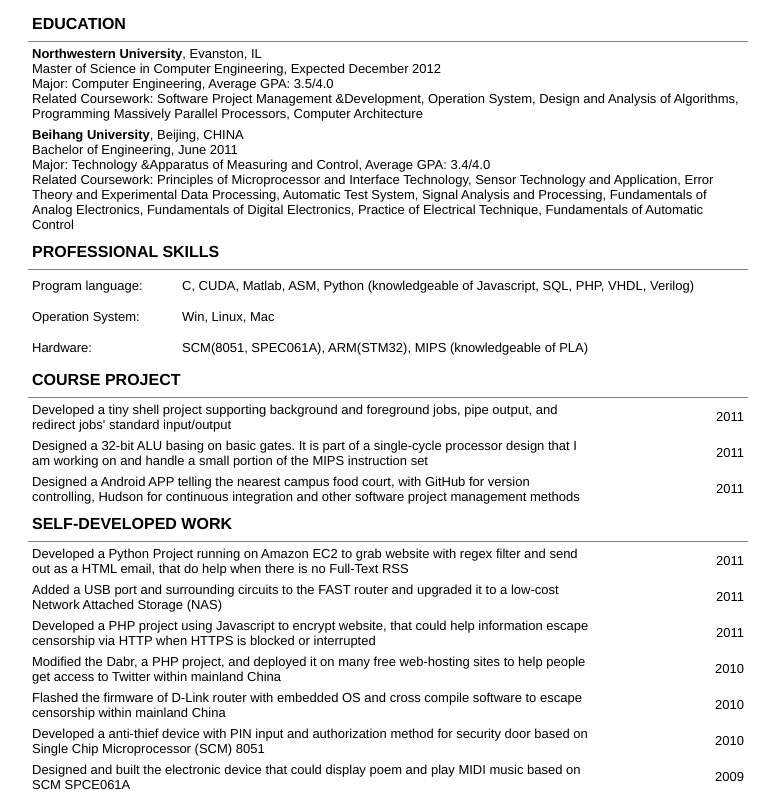
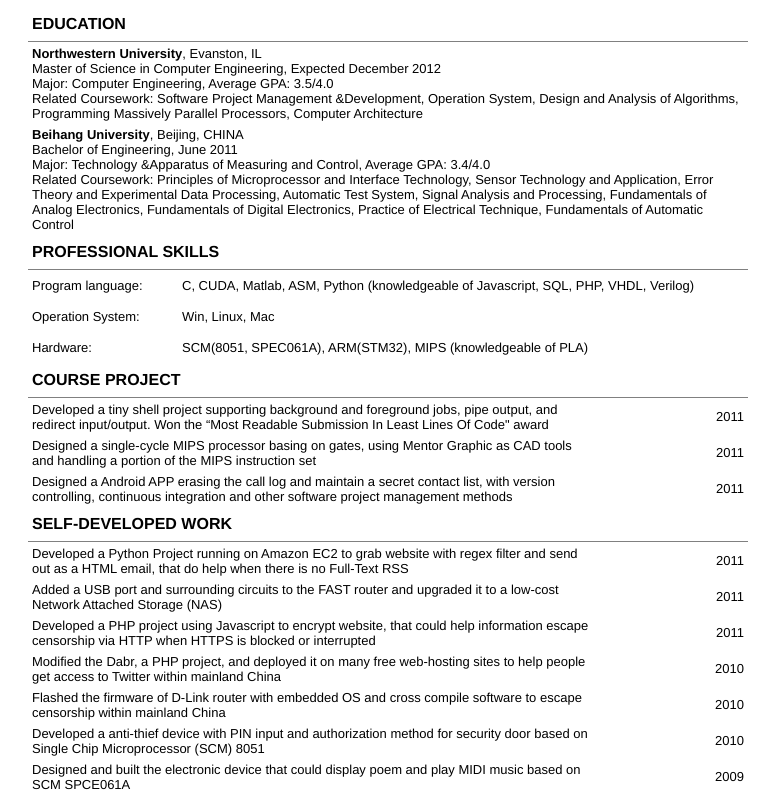
Before and after one commit to liuhaotian/liuhaotian.github.com, a plain HTML site: page index.html in a window 1280 px wide. Shown: the top 800 px of the page, without its empty margins (252-1027 px from the left). Drawn offline with Linux system fonts and the light colour scheme.

Commit message:
Change the course work

```diff
--- a/index.html
+++ b/index.html
@@ -54,9 +54,9 @@
 		</td></tr>
 	</table>
 	<table align=center cellspacing="2" cellpadding="2">
-		<tr><td>Developed a tiny shell project supporting background and foreground jobs, pipe output, and redirect jobs' standard input/output</td><td class="year">2011</td></tr>
-		<tr><td>Designed a 32-bit ALU basing on basic gates. It is part of a single-cycle processor design that I am working on and handle a small portion of the MIPS instruction set</td><td class="year">2011</td></tr>
-		<tr><td>Designed a Android APP telling the nearest campus food court, with GitHub for version controlling, Hudson for continuous integration and other software project management methods</td><td class="year">2011</td></tr>
+		<tr><td>Developed a tiny shell project supporting background and foreground jobs, pipe output, and redirect input/output. Won the “Most Readable Submission In Least Lines Of Code" award</td><td class="year">2011</td></tr>
+		<tr><td>Designed a single-cycle MIPS processor basing on gates, using Mentor Graphic as CAD tools and handling a portion of the MIPS instruction set</td><td class="year">2011</td></tr>
+		<tr><td>Designed a Android APP erasing the call log and maintain a secret contact list, with version controlling, continuous integration and other software project management methods</td><td class="year">2011</td></tr>
 	</table>
 
 	<table align=center frame="below" cellspacing="2" cellpadding="2">
```
